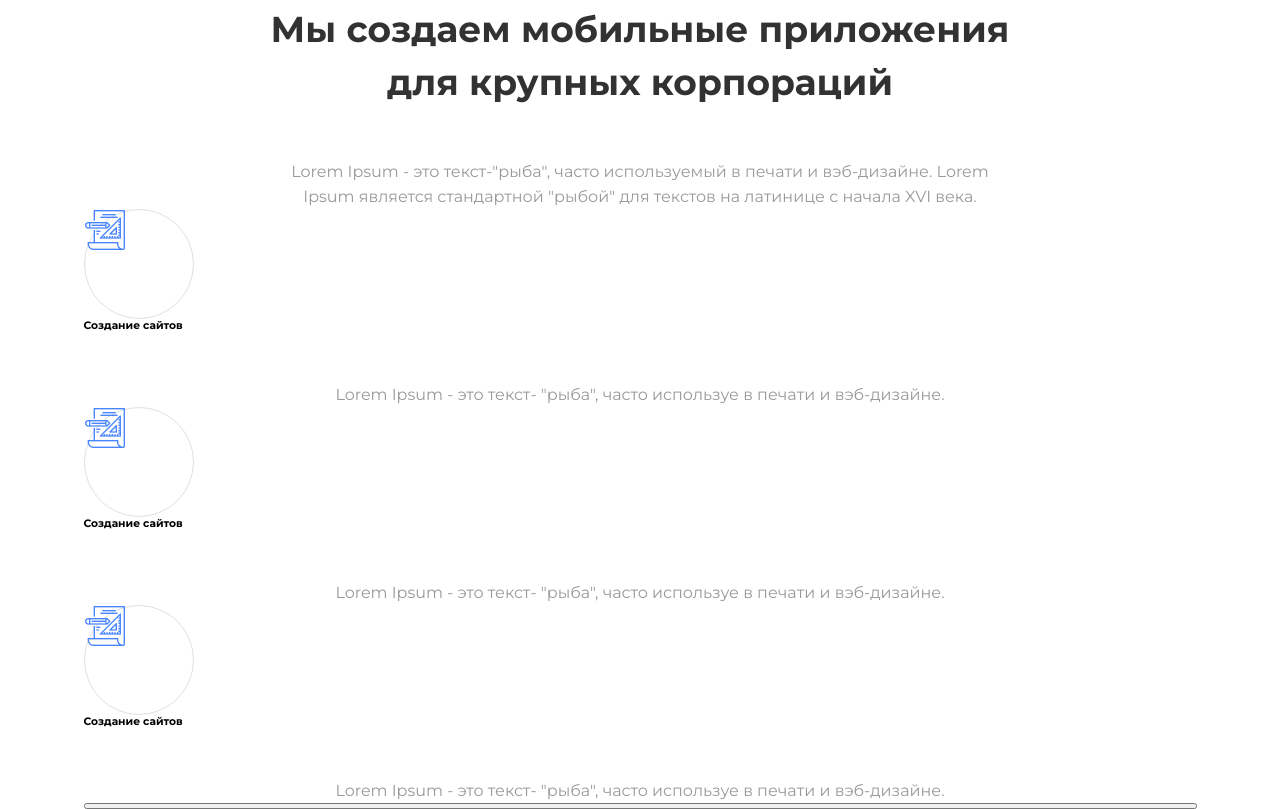
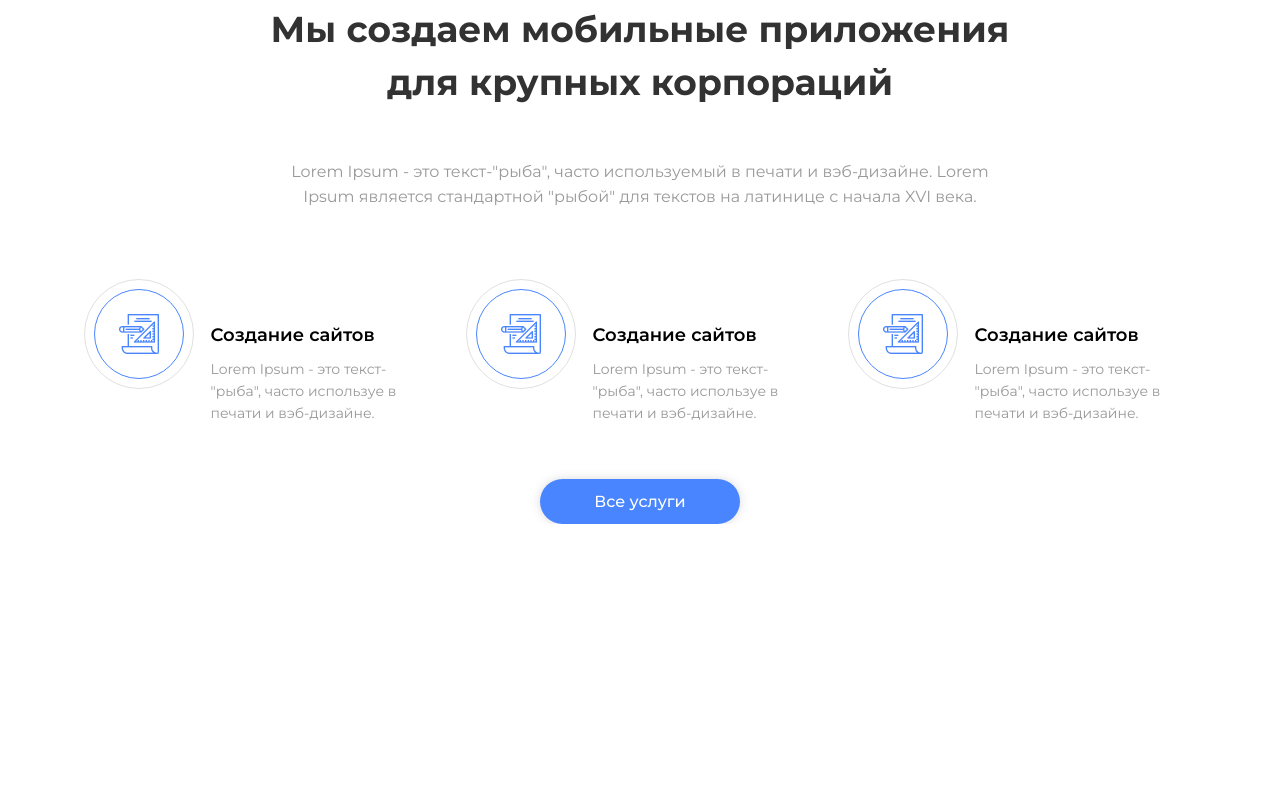
Before and after one commit to Bakalina/Template, a website: page index.html in a window 1280 px wide. Shown: the part 1011-1820 px from the top of the page. After the commit the page ends 1535 px from the top, so only its background shows below. Drawn offline with Linux system fonts and the light colour scheme.

Commit message:
main-services-3

```diff
--- a/index.html
+++ b/index.html
@@ -36,34 +36,42 @@
             <h3>Мы создаем мобильные приложения <br> для крупных корпораций</h3>
             <p>Lorem Ipsum - это текст-"рыба", часто используемый в печати и вэб-дизайне. Lorem <br> Ipsum является
                 стандартной "рыбой" для текстов на латинице с начала XVI века.</p>
+            <div class="services__item-block">
                 <div class="services__item">
                     <div class="services__elipse-one">
                         <div class="services__elipse-two">
-                        <img src="img/project.png" alt="">
+                            <img src="img/project.png" alt="project">
                         </div>
                     </div>
+                    <div>
                         <h6>Создание сайтов</h6>
                         <p>Lorem Ipsum - это текст- "рыба", часто используе в печати и вэб-дизайне.</p>
+                    </div>
                 </div>
                 <div class="services__item">
                     <div class="services__elipse-one">
                         <div class="services__elipse-two">
-                        <img src="img/project.png" alt="">
+                            <img src="img/project.png" alt="project">
                         </div>
                     </div>
+                    <div>
                         <h6>Создание сайтов</h6>
                         <p>Lorem Ipsum - это текст- "рыба", часто используе в печати и вэб-дизайне.</p>
+                    </div>
                 </div>
                 <div class="services__item">
                     <div class="services__elipse-one">
                         <div class="services__elipse-two">
-                        <img src="img/project.png" alt="">
+                            <img src="img/project.png" alt="project">
                         </div>
                     </div>
+                    <div>
                         <h6>Создание сайтов</h6>
                         <p>Lorem Ipsum - это текст- "рыба", часто используе в печати и вэб-дизайне.</p>
                     </div>
-            <button></button>
+                </div>
+            </div>
+            <button>Все услуги</button>
         </div>
     </main>
 </body>
--- a/styles/_header.scss
+++ b/styles/_header.scss
@@ -61,28 +61,7 @@
         }
 
         button {
-            margin-left: 50%;
-            transform: translate(-50%);
-            margin-top: 50px;
-            background: #4985FF;
-            box-shadow: 0px 0px 10px rgba(111, 111, 111, 0.25);
-            border-radius: 30px;
-            border: 0;
-            font-weight: 500;
-            font-size: $text-size;
-            line-height: 20px;
-            text-align: center;
-            color: #FFFFFF;
-            width: 200px;
-            height: 45px;
-
-            &:focus {
-                outline: none;
-            }
-
-            &:hover {
-                cursor: pointer;
-            }
+            @extend %button;
         }
     }
 }
--- a/styles/_main-services.scss
+++ b/styles/_main-services.scss
@@ -13,23 +13,67 @@
         color: #323232;
     }
 
-    p {
+    >p {
+
         margin-top: 50px;
         font-size: $text-size;
         line-height: 25px;
         text-align: center;
         color: #999999;
+
     }
 
+    .services__item-block {
+        display: flex;
+        justify-content: space-between;
+        margin-top: 70px;
+
         .services__item {
+            display: flex;
+
             .services__elipse-one {
                 width: 110px;
                 height: 110px;
                 border: 1px solid #E0E0E0;
                 box-sizing: border-box;
                 border-radius: 50%;
+                display: flex;
+                align-items: center;
+                justify-content: center;
+
+                .services__elipse-two {
+                    width: 90px;
+                    height: 90px;
+                    border: 1px solid #4985FF;
+                    box-sizing: border-box;
+                    border-radius: 50%;
+                    display: flex;
+                    align-items: center;
+                    justify-content: center;
                 }
             }
 
+            h6 {
+                font-weight: 600;
+                font-size: $text-size+2;
+                line-height: 22px;
+                margin: 45px 0 0 17px;
+            }
+
+            p {
+                display: block;
+                max-width: 222px;
+                margin: 12px 0 0 17px;
+                font-size: $text-size/2+6;
+                line-height: 22px;
+                color: #999999;
+            }
 
         }
+    }
+
+    button {
+        @extend %button;
+        margin-top: 55px;
+    }
+}
--- a/styles/style.scss
+++ b/styles/style.scss
@@ -1,6 +1,31 @@
-%block-width{
+%block-width {
     max-width: 1920px;
     margin: 0 auto;
+}
+
+%button {
+    margin-left: 50%;
+    transform: translate(-50%);
+    margin-top: 50px;
+    background: #4985FF;
+    box-shadow: 0px 0px 10px rgba(111, 111, 111, 0.25);
+    border-radius: 30px;
+    border: 0;
+    font-weight: 500;
+    font-size: 16px;
+    line-height: 20px;
+    text-align: center;
+    color: #FFFFFF;
+    width: 200px;
+    height: 45px;
+
+    &:focus {
+        outline: none;
+    }
+
+    &:hover {
+        cursor: pointer;
+    }
 }
 
 $text-size: 16px;
```
Also changed, not shown: styles/style.css. Lines whose indentation alone changed are shown as unchanged.
